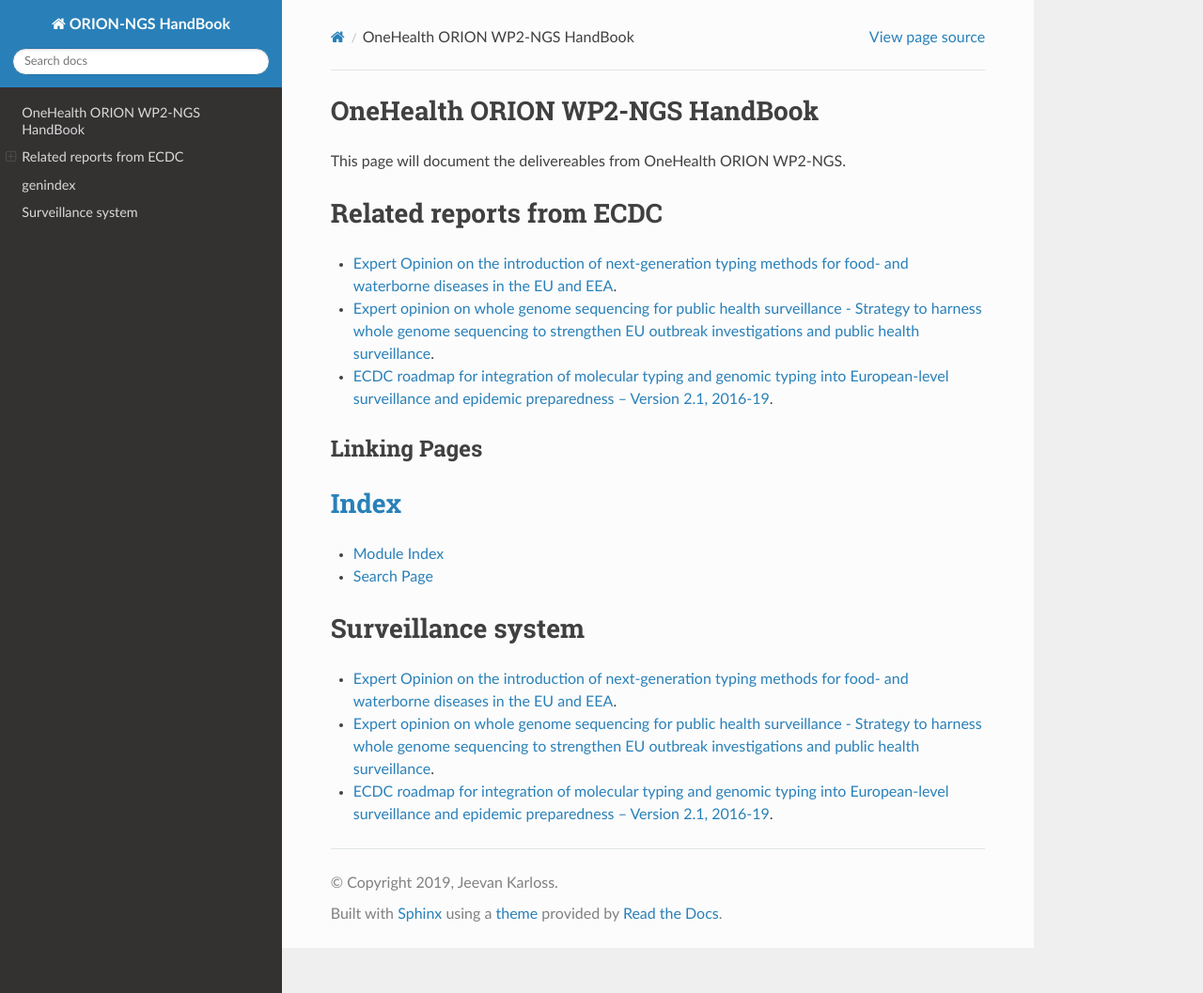
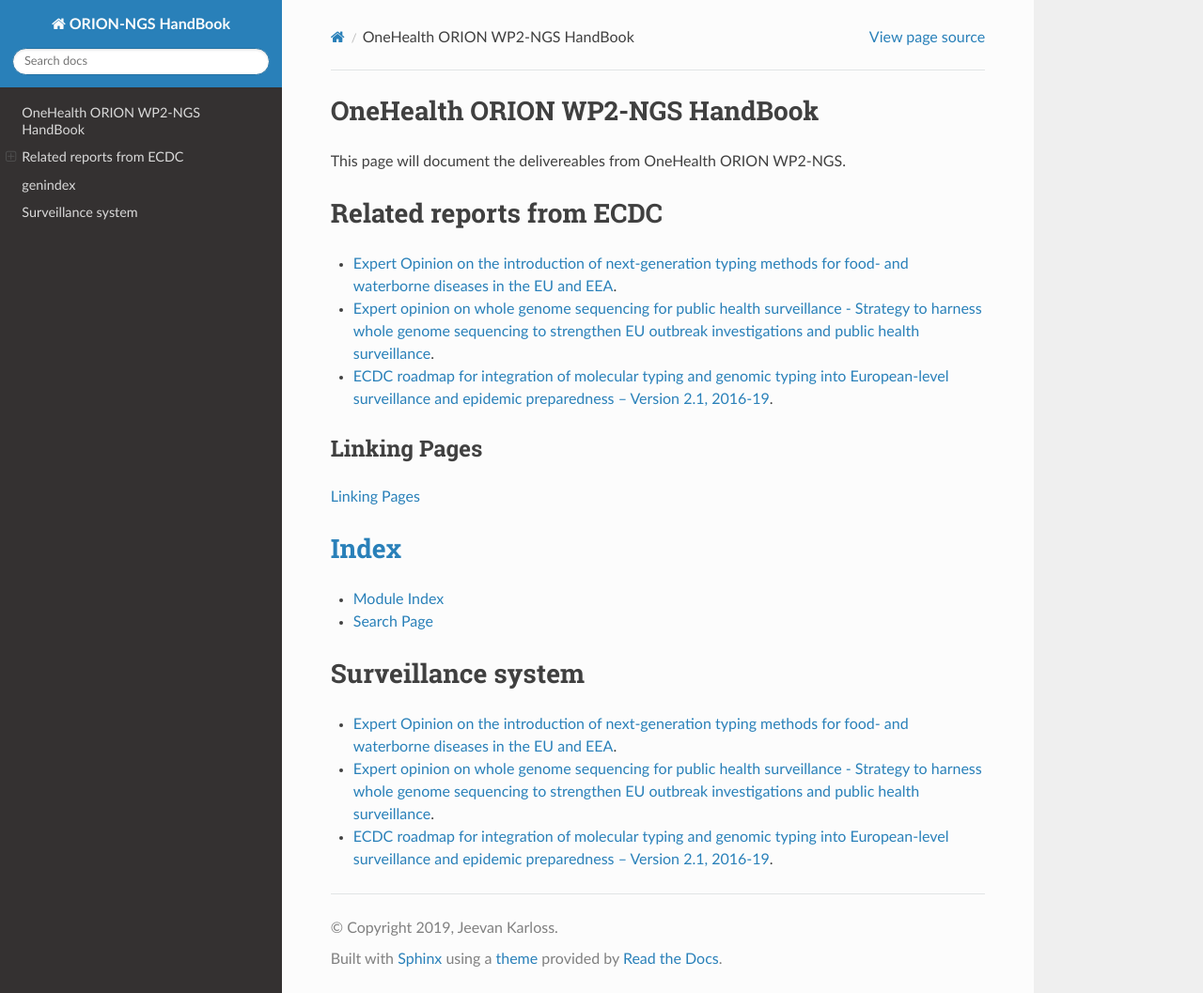
Before and after one commit to NorwegianVeterinaryInstitute/ORION_HandBook, a Sphinx documentation site: the page built from docs/source/index.rst, in a window 1280 px wide and 1057 px high. Shown: the whole window at 94% size. Built offline with Sphinx 7.4.7 and the Read the Docs theme 2.0.0, drawn with Linux system fonts in a browser that asks for light colours.

Commit message:
Testing the new pages

```diff
--- a/docs/source/index.rst
+++ b/docs/source/index.rst
@@ -23,6 +23,7 @@ Related reports from ECDC
 Linking Pages
 =============
 
+:ref:`linking-pages`
 
 :ref:`genindex`
 ==================
```
